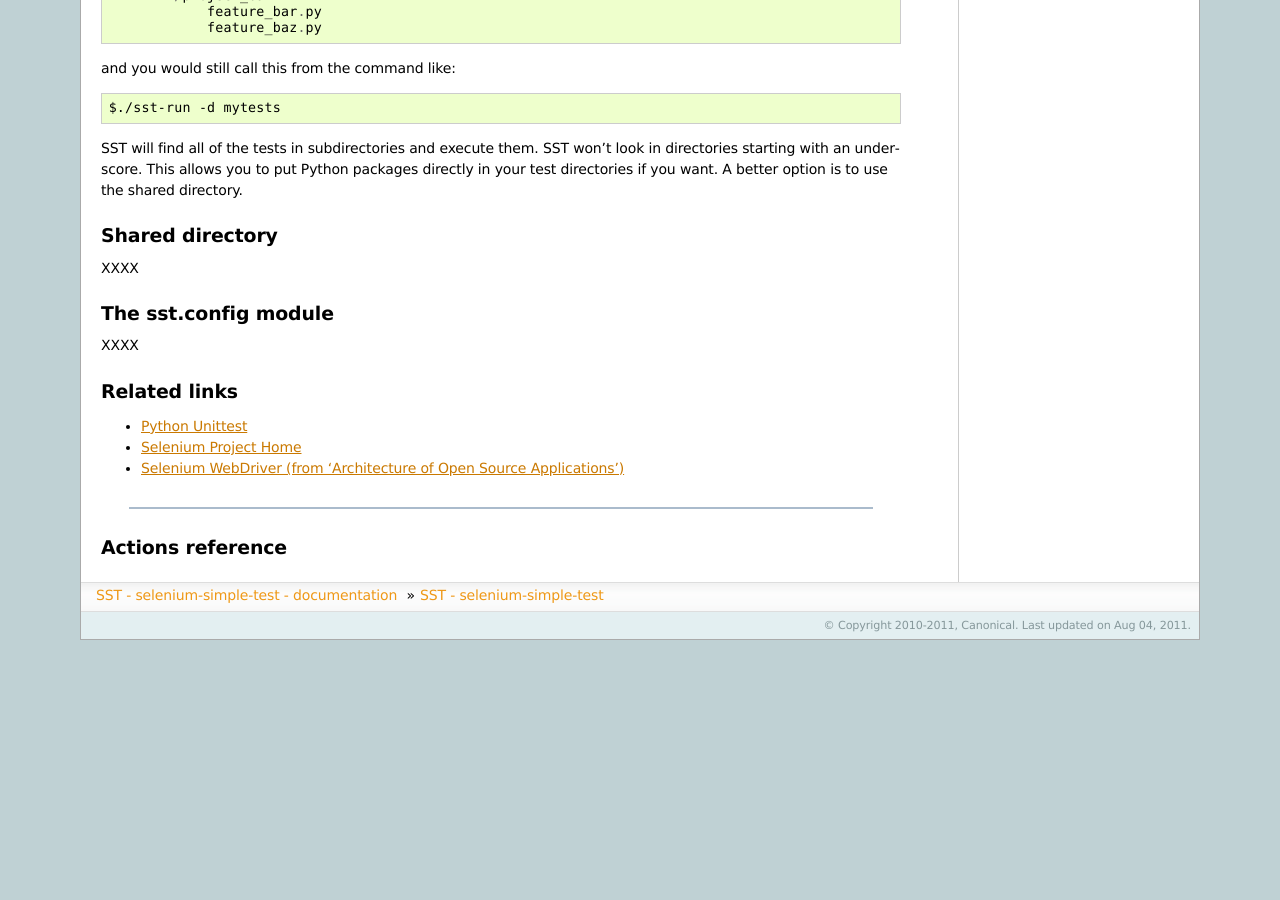
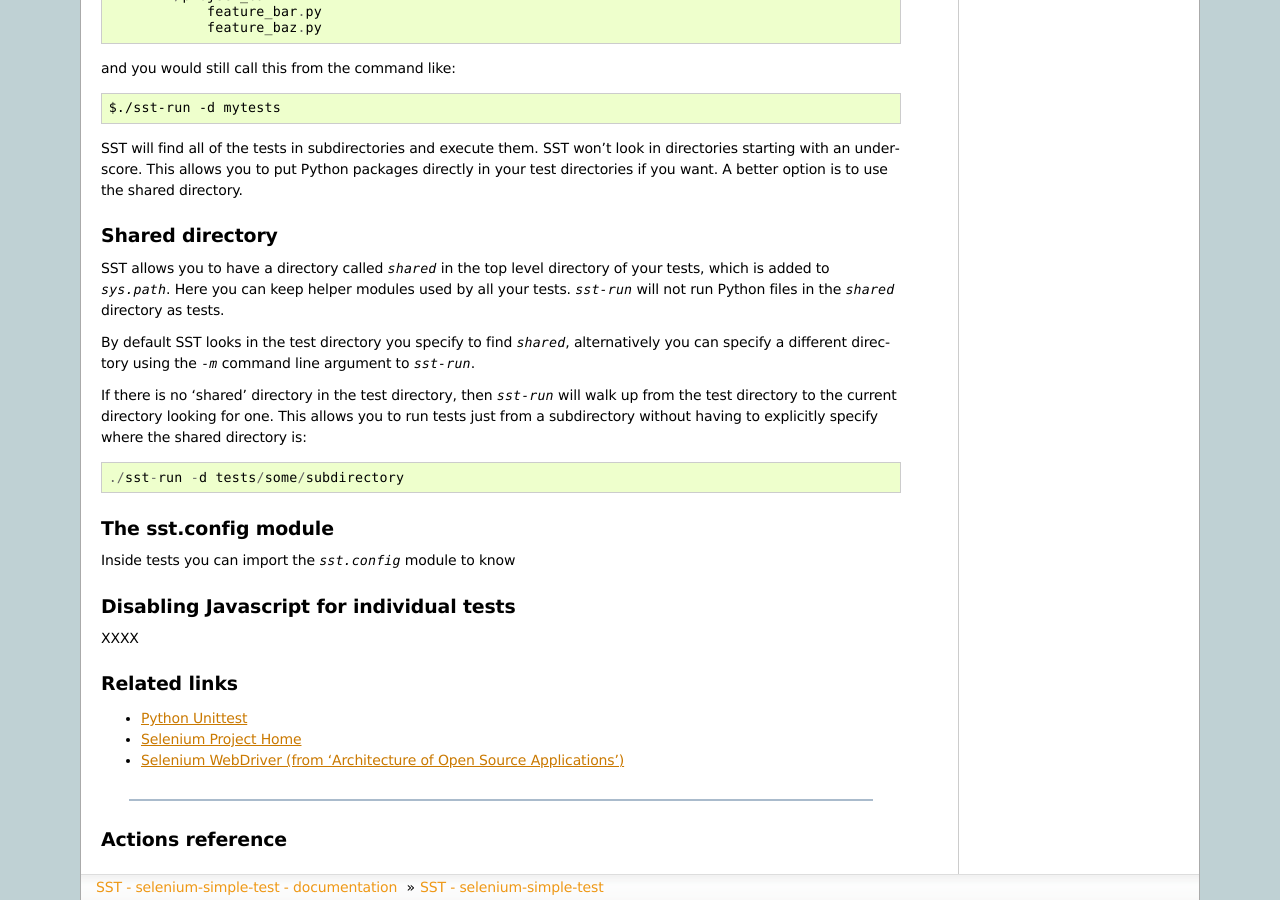
Before and after one commit to Work4Labs/selenium-simple-test, a Sphinx documentation site: the page built from docs/index.rst, in a window 1280 px wide and 900 px high, scrolled down 3239 px. Built offline with Sphinx 7.4.7, drawn with Linux system fonts in a browser that asks for light colours; pages that are not in the unit, such as notebooks, are missing from menus; before the commit the page ends 3879 px from its top, so only the background shows below that; some of the changed text lies outside the part shown.

Commit message:
Adding documentation for shared directories

```diff
--- a/docs/index.rst
+++ b/docs/index.rst
@@ -207,11 +207,34 @@ shared directory.
  Shared directory
 -----------------
 
-XXXX
+SST allows you to have a directory called `shared` in the top level directory
+of your tests, which is added to `sys.path`. Here you can keep helper modules
+used by all your tests. `sst-run` will not run Python files in the `shared`
+directory as tests.
+
+By default SST looks in the test directory you specify to find `shared`,
+alternatively you can specify a different directory using the `-m` command
+line argument to `sst-run`.
+
+If there is no 'shared' directory in the test directory, then `sst-run` will
+walk up from the test directory to the current directory looking for one. This
+allows you to run tests just from a subdirectory without having to explicitly
+specify where the shared directory is::
+
+    ./sst-run -d tests/some/subdirectory
+
+
 
 ----------------------
  The sst.config module
 ----------------------
+
+Inside tests you can import the `sst.config` module to know
+
+
+------------------------------------------
+ Disabling Javascript for individual tests
+------------------------------------------
 
 XXXX
 
```
